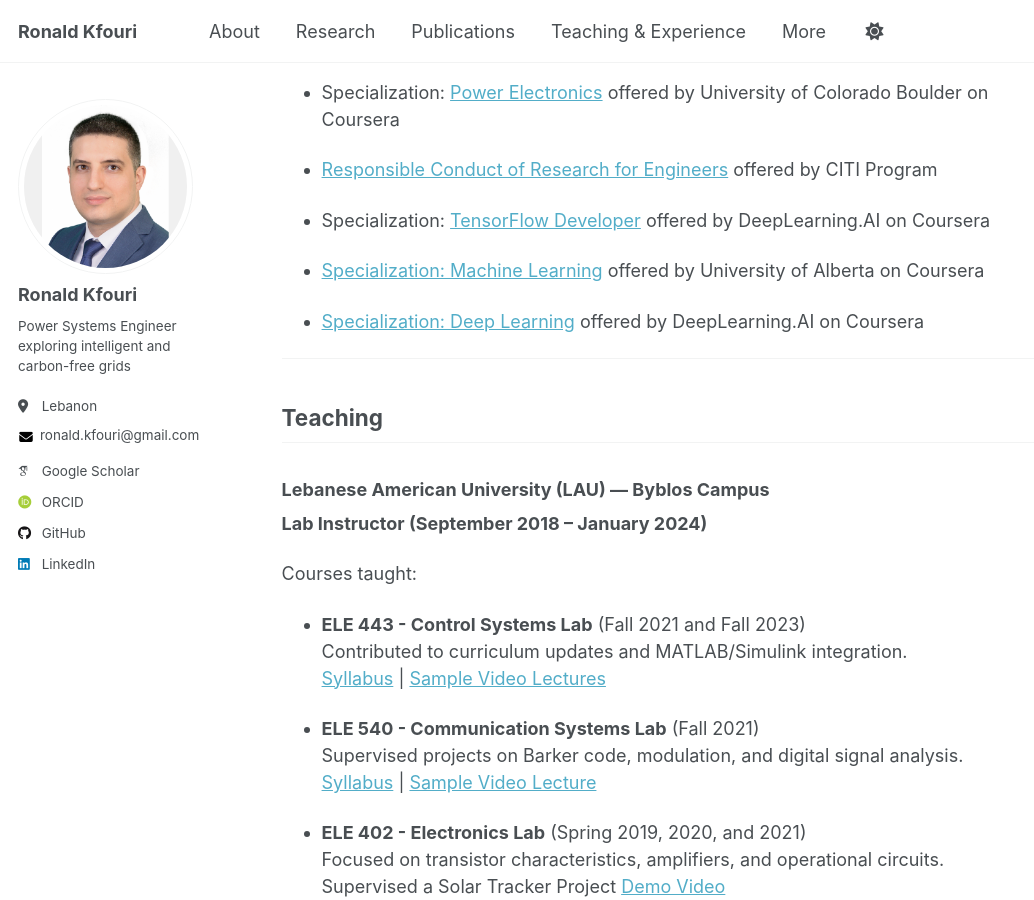
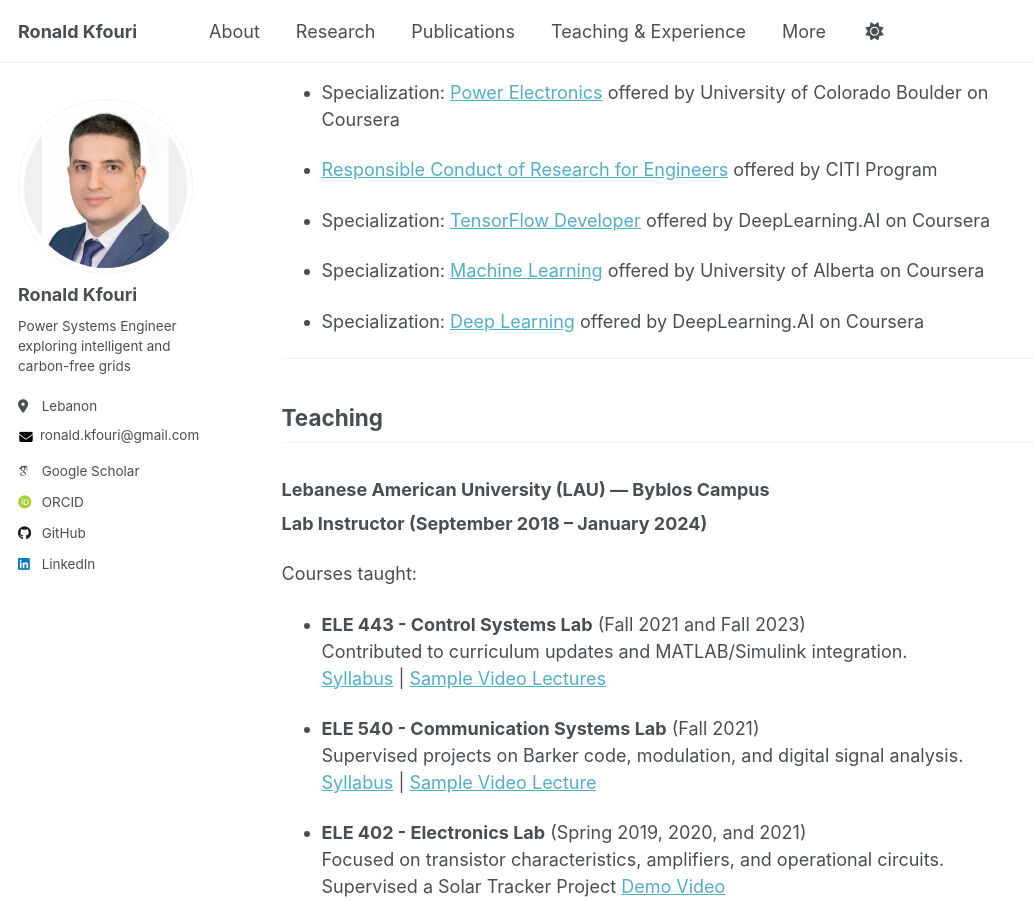
Before and after one commit to RonaldKfouri/RonaldKfouri.github.io, a Jekyll site: the page built from _pages/about.md, in a window 1280 px wide and 900 px high, scrolled down 1691 px. Shown: the whole window, without its empty margins (0-1034 px from the left). Built offline with Jekyll 4.4.1, drawn with Linux system fonts in a browser that asks for light colours; some web fonts are replaced; a script that is not in the unit is left out; part of the change alters nothing that is shown.

```diff
--- a/_pages/about.md
+++ b/_pages/about.md
@@ -67,9 +67,9 @@ Final Project: *Data Transmision via Visible Light Communication*.
 
 - Specialization: [TensorFlow Developer](https://www.coursera.org/account/accomplishments/specialization/certificate/P75L5MJP99WG) offered by DeepLearning.AI on Coursera
 
-- [Specialization: Machine Learning](https://www.coursera.org/account/accomplishments/specialization/certificate/UUGC4Q7HGYRU) offered by University of Alberta on Coursera
+- Specialization: [Machine Learning](https://www.coursera.org/account/accomplishments/specialization/certificate/UUGC4Q7HGYRU) offered by University of Alberta on Coursera
 
-- [Specialization: Deep Learning](https://www.coursera.org/account/accomplishments/specialization/certificate/Z2PLFDK576KV) offered by DeepLearning.AI on Coursera
+- Specialization: [Deep Learning](https://www.coursera.org/account/accomplishments/specialization/certificate/Z2PLFDK576KV) offered by DeepLearning.AI on Coursera
 
 ---
 
```
